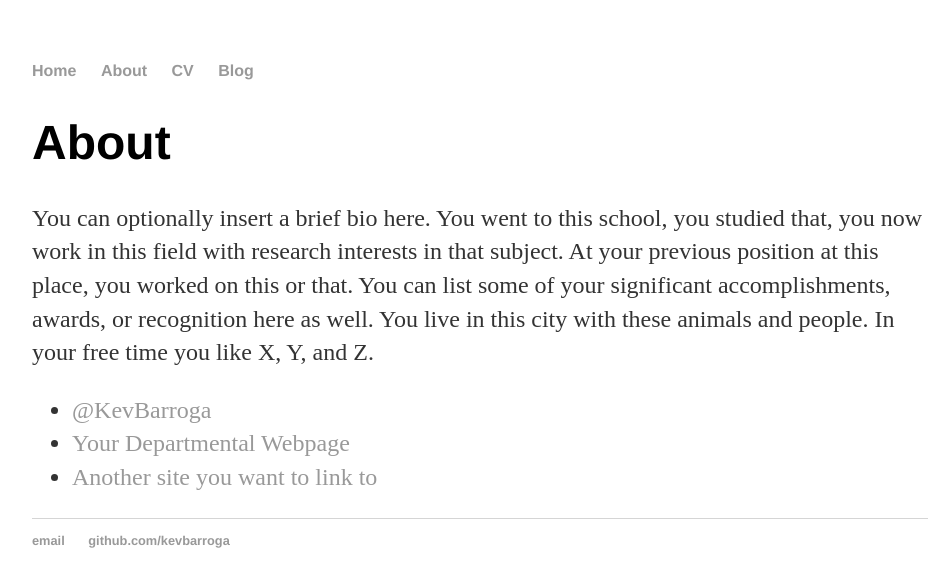
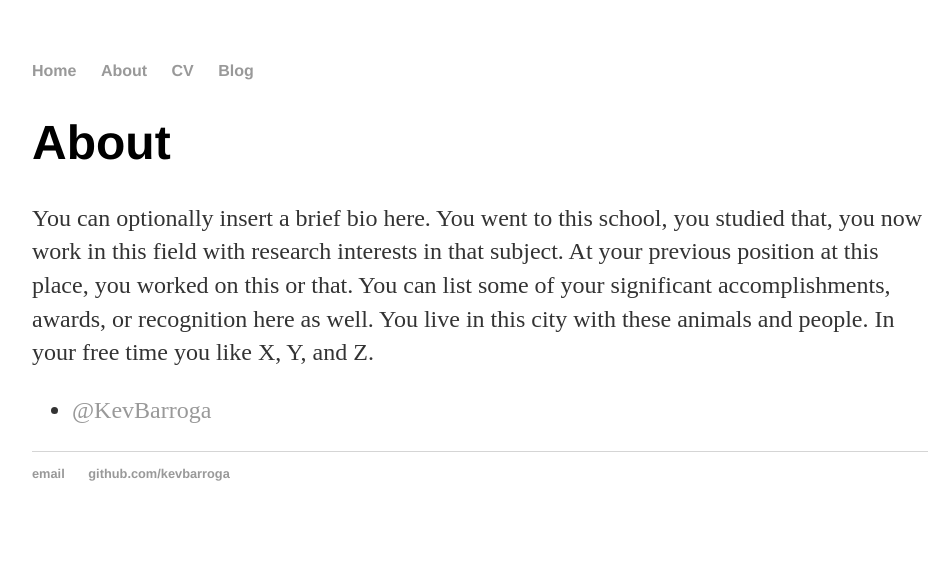
Before and after one commit to kevbarroga/kevbarroga.github.io, a Jekyll site: the page built from about/index.html, in a window 1280 px wide. Shown: the top 587 px of the page, without its empty margins (160-1112 px from the left). Built offline with Jekyll 4.4.1, drawn with Linux system fonts in a browser that asks for light colours.

Commit message:
Update index.html

```diff
--- a/about/index.html
+++ b/about/index.html
@@ -8,7 +8,5 @@
   <p>You can optionally insert a brief bio here. You went to this school, you studied that, you now work in this field with research interests in that subject. At your previous position at this place, you worked on this or that. You can list some of your significant accomplishments, awards, or recognition here as well. You live in this city with these animals and people. In your free time you like X, Y, and Z.</p>
   <ul class="contacts">
     <li><a href="#">@KevBarroga</a></li>
-    <li><a href="#">Your Departmental Webpage</a></li>
-    <li><a href="#">Another site you want to link to</a></li>
   </ul>
 </div>
```
